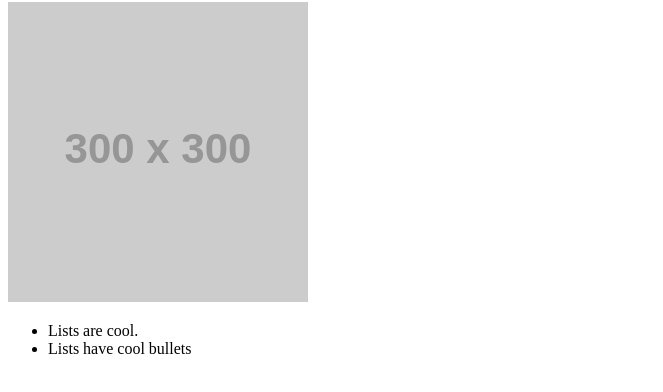
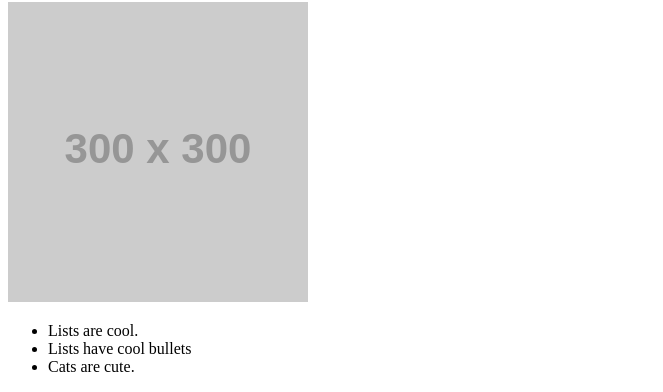
Before and after one commit to donburks/apr92018_intro_git, a plain HTML site: page index.html in a window 1280 px wide. Shown: the part 686-1078 px from the top of the page, without its empty margins (0-663 px from the left). Drawn offline with Linux system fonts and the light colour scheme; placeholder pictures from the web are drawn by us.

Commit message:
Added another list item

```diff
--- a/index.html
+++ b/index.html
@@ -13,6 +13,7 @@
     <ul>
       <li>Lists are cool.</li>
       <li>Lists have cool bullets</li>
+      <li>Cats are cute.</li>
     </ul>
   </body>
 </html>
```
